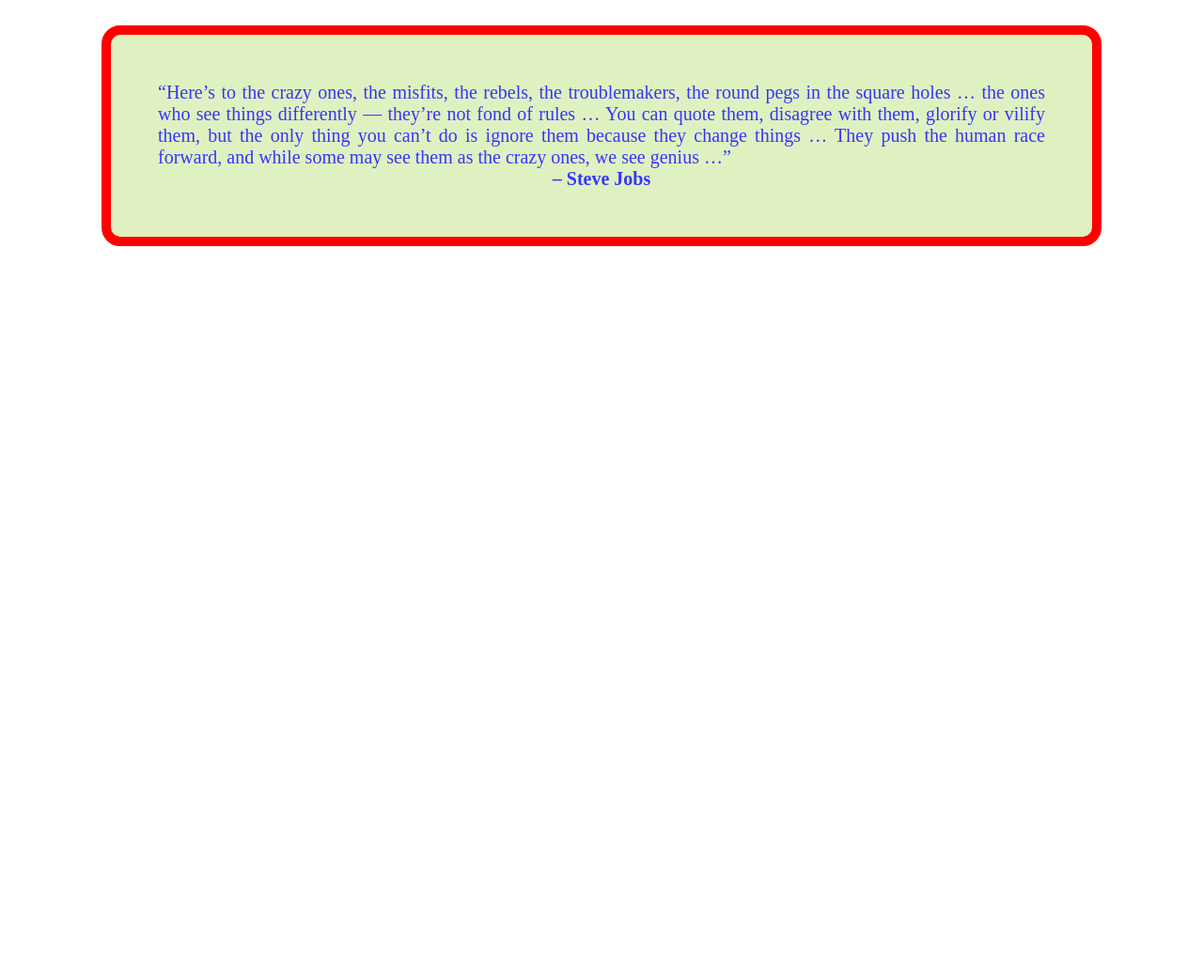
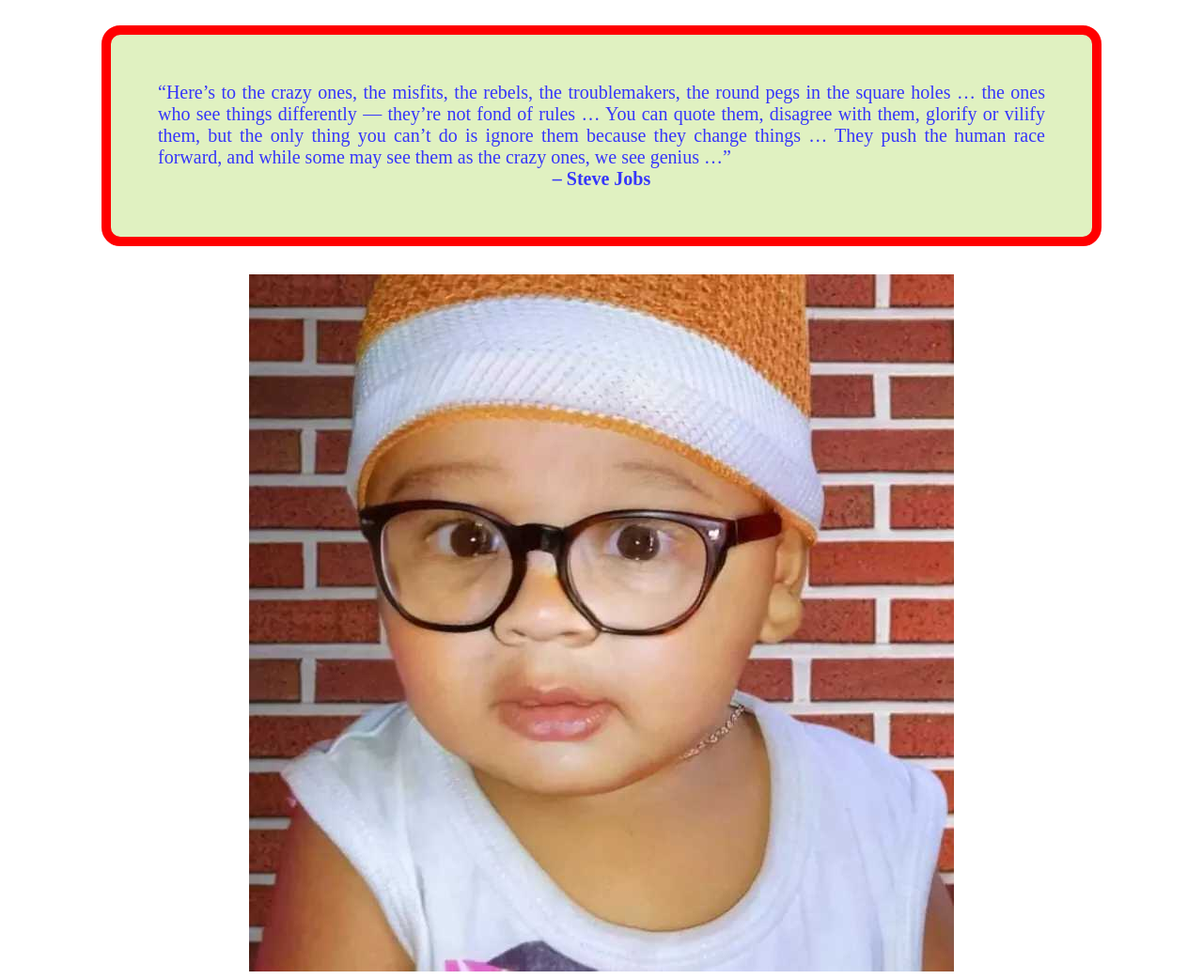
Before and after one commit to iamamrulkayes/practice-module-1-2-repo, a plain HTML site: page index.html in a window 1280 px wide. Shown: the part 1261-2303 px from the top of the page at 94% size. Before the commit the page ends 1553 px from the top, so only its background shows below. Drawn offline with Linux system fonts and the light colour scheme.

Commit message:
image add

```diff
--- a/index.html
+++ b/index.html
@@ -46,6 +46,7 @@
             <p class="one">
                 “Here’s to the crazy ones, the misfits, the rebels, the troublemakers, the round pegs in the square holes … the ones who see things differently — they’re not fond of rules … You can quote them, disagree with them, glorify or vilify them, but the only thing you can’t do is ignore them because they change things … They push the human race forward, and while some may see them as the crazy ones, we see genius …” <strong>– Steve Jobs</strong>
             </p>
+            <img src="images/Shihab.jpg" alt="">
         </div>
 </body>
 </html>
```
Also changed, not shown: images/Shihab.jpg (added).
